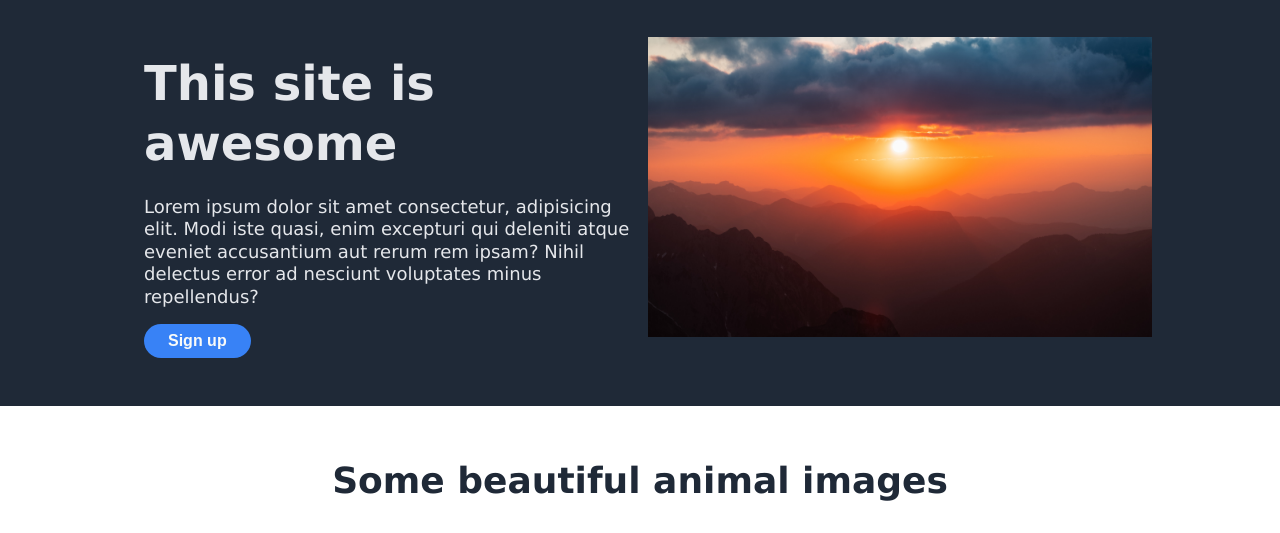
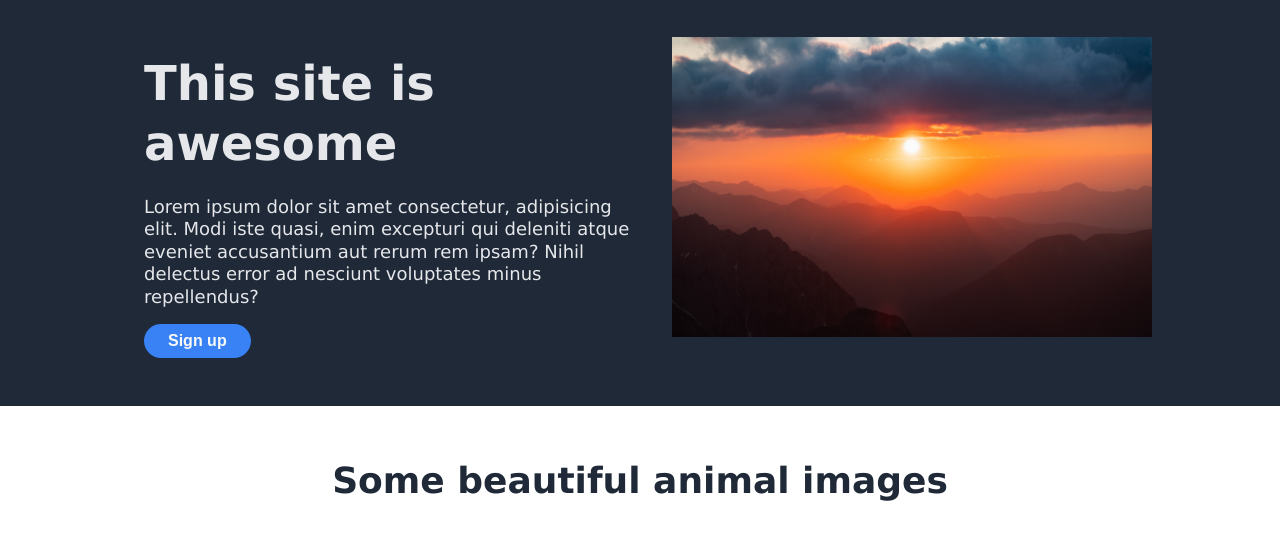
Before and after one commit to kalah26/TOP-landing-page, a plain HTML site: page index.html in a window 1280 px wide. Shown: the part 101-634 px from the top of the page. Drawn offline with Linux system fonts and the light colour scheme.

Commit message:
fixing header image width

```diff
--- a/index.html
+++ b/index.html
@@ -23,7 +23,7 @@
                 <span class="h-title">This site is awesome</span><br>Lorem ipsum dolor sit amet consectetur, adipisicing elit. Modi iste quasi, enim excepturi qui deleniti atque eveniet accusantium aut rerum rem ipsam? Nihil delectus error ad nesciunt voluptates minus repellendus?
                 <button class="header-button">Sign up</button>
             </div>
-            <img alt="some random image" class="h-img" src="/img/marek-piwnicki-RfLuPSsK77A-unsplash.jpg">
+            <img alt="a beautiful sunset on montains" class="h-img" src="/img/marek-piwnicki-RfLuPSsK77A-unsplash.jpg">
         </div>
     </header>
     <main>
--- a/style.css
+++ b/style.css
@@ -91,7 +91,7 @@ button {
 
 .h-img {
     flex: 1;
-    max-width: 520px;
+    max-width: 480px;
 }
 
 .h-title {
```
